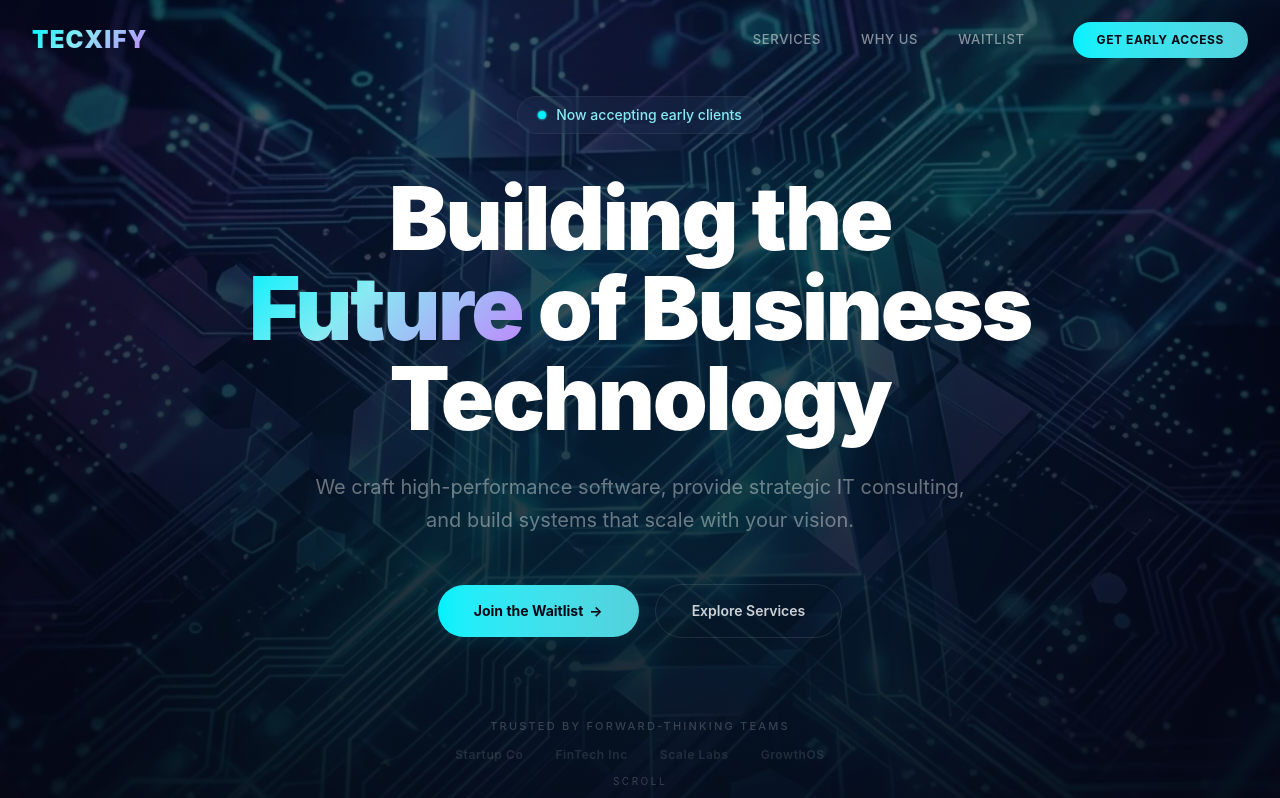
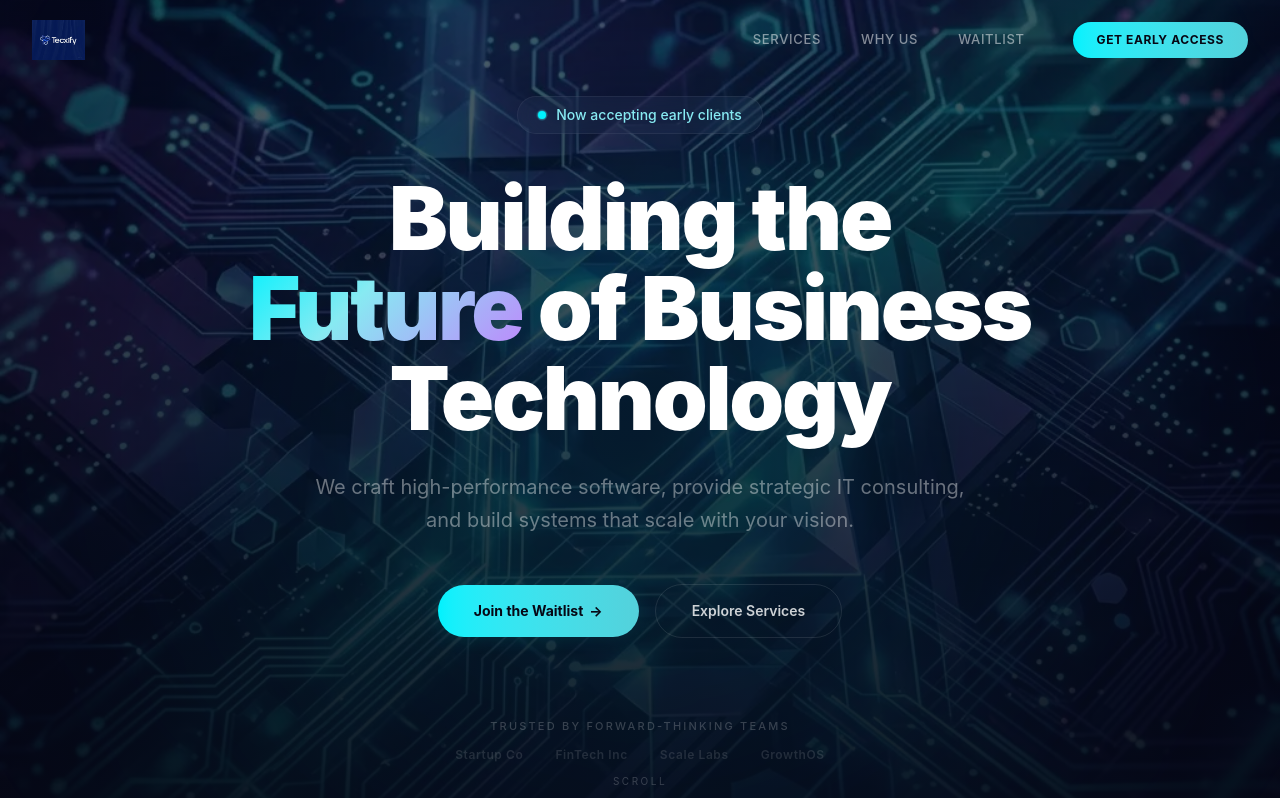
Before and after one commit to musilapeter/profile, a React (Vite) app: page / in a window 1280 px wide. Shown: the top 798 px of the page. Built offline with nearby package versions, Linux system fonts and the light colour scheme.

Commit message:
feat: add company logo to navbar

```diff
--- a/src/components/Navbar.tsx
+++ b/src/components/Navbar.tsx
@@ -27,8 +27,8 @@ export default function Navbar() {
     >
       <div className="max-w-7xl mx-auto px-5 sm:px-8 flex items-center justify-between h-16 md:h-20">
         {/* Logo */}
-        <a href="#" className="text-xl md:text-2xl font-black tracking-wider gradient-text">
-          TECXIFY
+        <a href="#" className="flex items-center gap-2 hover:opacity-80 transition-opacity duration-300">
+          <img src="/logo.webp" alt="Tecxify Logo" className="h-8 md:h-10 w-auto object-contain" />
         </a>
 
         {/* Desktop Links */}
```
Also changed, not shown: public/logo.webp (added).
